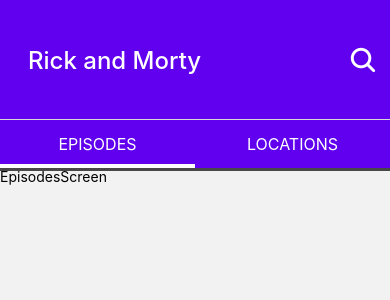
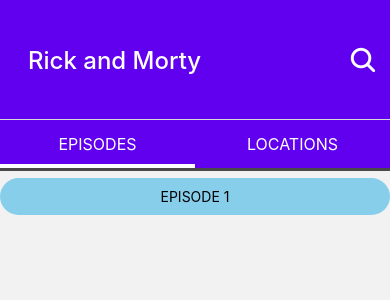
Before and after one commit to H1V35/rickandmorty-app, a React Native app: screen /Episodes in a window 390 px wide. Shown: the top 300 px of the page. Built offline with nearby package versions, Linux system fonts and the light colour scheme.

Commit message:
✨ feat: Create EpisodeScreen and LocationScreen and implement in StackNavigator

```diff
--- a/src/presentation/navigation/StackNavigator.tsx
+++ b/src/presentation/navigation/StackNavigator.tsx
@@ -1,7 +1,8 @@
 import { createStackNavigator } from '@react-navigation/stack';
 
-import { appColors } from '../../config/theme/app-theme';
-
+import { appColors } from '~/config/theme/app-theme';
+import { EpisodeScreen } from '~/presentation/screens/details/EpisodeScreen';
+import { LocationScreen } from '~/presentation/screens/details/LocationScreen';
 import { HomeScreen } from '~/presentation/screens/home/HomeScreen';
 
 export type RootStackParams = {
@@ -33,6 +34,8 @@
         options={{ title: 'Rick and Morty' }}
         component={HomeScreen}
       />
+      <Stack.Screen name="EpisodeScreen" component={EpisodeScreen} />
+      <Stack.Screen name="LocationScreen" component={LocationScreen} />
     </Stack.Navigator>
   );
 }
--- /dev/null
+++ b/src/presentation/screens/details/EpisodeScreen.tsx
@@ -0,0 +1,10 @@
+import React from 'react';
+import { Text, View } from 'react-native';
+
+export function EpisodeScreen() {
+  return (
+    <View>
+      <Text>EpisodeScreen</Text>
+    </View>
+  );
+}
--- /dev/null
+++ b/src/presentation/screens/details/LocationScreen.tsx
@@ -0,0 +1,10 @@
+import React from 'react';
+import { Text, View } from 'react-native';
+
+export function LocationScreen() {
+  return (
+    <View>
+      <Text>LocationScreen</Text>
+    </View>
+  );
+}
--- a/src/presentation/screens/home/EpisodesScreen.tsx
+++ b/src/presentation/screens/home/EpisodesScreen.tsx
@@ -1,10 +1,27 @@
+import { type NavigationProp, useNavigation } from '@react-navigation/native';
 import React from 'react';
-import { Text, View } from 'react-native';
+import { Pressable, Text, View } from 'react-native';
+
+import { type RootStackParams } from '~/presentation/navigation/StackNavigator';
 
 export function EpisodesScreen() {
+  const navigation = useNavigation<NavigationProp<RootStackParams>>();
+
   return (
     <View>
-      <Text>EpisodesScreen</Text>
+      <Pressable
+        onPress={() => navigation.navigate('EpisodeScreen', { episodeId: 1 })}
+        style={{
+          backgroundColor: 'skyblue',
+          borderRadius: 100,
+          marginTop: 10,
+          padding: 10,
+          marginBottom: 10,
+          width: '100%',
+          alignItems: 'center',
+        }}>
+        <Text>EPISODE 1</Text>
+      </Pressable>
     </View>
   );
 }
--- a/src/presentation/screens/home/LocationsScreen.tsx
+++ b/src/presentation/screens/home/LocationsScreen.tsx
@@ -1,10 +1,27 @@
+import { type NavigationProp, useNavigation } from '@react-navigation/native';
 import React from 'react';
-import { Text, View } from 'react-native';
+import { Pressable, Text, View } from 'react-native';
+
+import { type RootStackParams } from '~/presentation/navigation/StackNavigator';
 
 export function LocationsScreen() {
+  const navigation = useNavigation<NavigationProp<RootStackParams>>();
+
   return (
     <View>
-      <Text>LocationsScreen</Text>
+      <Pressable
+        onPress={() => navigation.navigate('LocationScreen', { locationId: 1 })}
+        style={{
+          backgroundColor: 'skyblue',
+          borderRadius: 100,
+          marginTop: 10,
+          padding: 10,
+          marginBottom: 10,
+          width: '100%',
+          alignItems: 'center',
+        }}>
+        <Text>LOCATION 1</Text>
+      </Pressable>
     </View>
   );
 }
```
